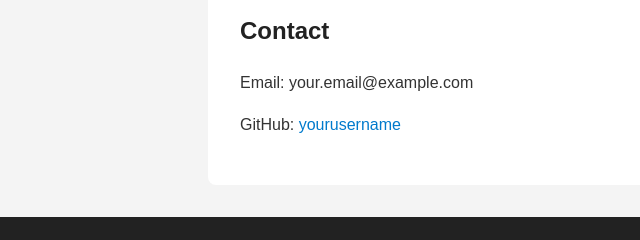
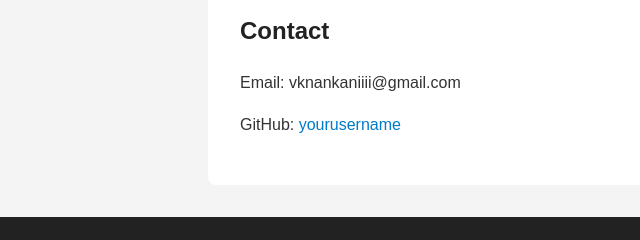
Before and after one commit to Kenji0806/vknIII, a plain HTML site: page index.html in a window 1280 px wide. Shown: the part 1311-1551 px from the top of the page, 0-640 px from the left. Drawn offline with Linux system fonts and the light colour scheme.

Commit message:
Update index.html

```diff
--- a/index.html
+++ b/index.html
@@ -52,7 +52,7 @@
 
   <section id="contact">
     <h2>Contact</h2>
-    <p>Email: your.email@example.com</p>
+    <p>Email: vknankaniiii@gmail.com</p>
     <p>GitHub: <a href="https://github.com/yourusername" target="_blank">yourusername</a></p>
   </section>
 
```
